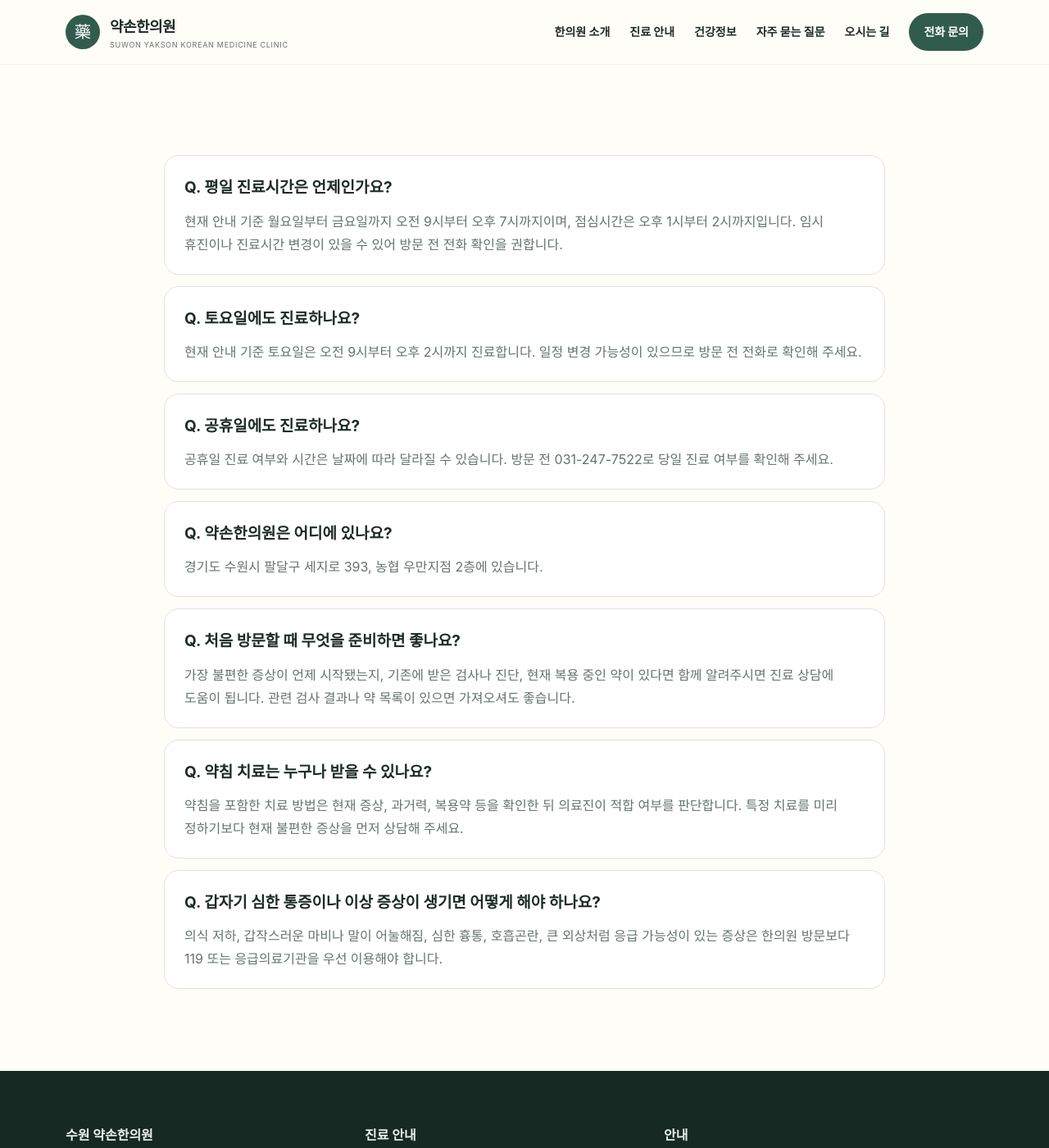
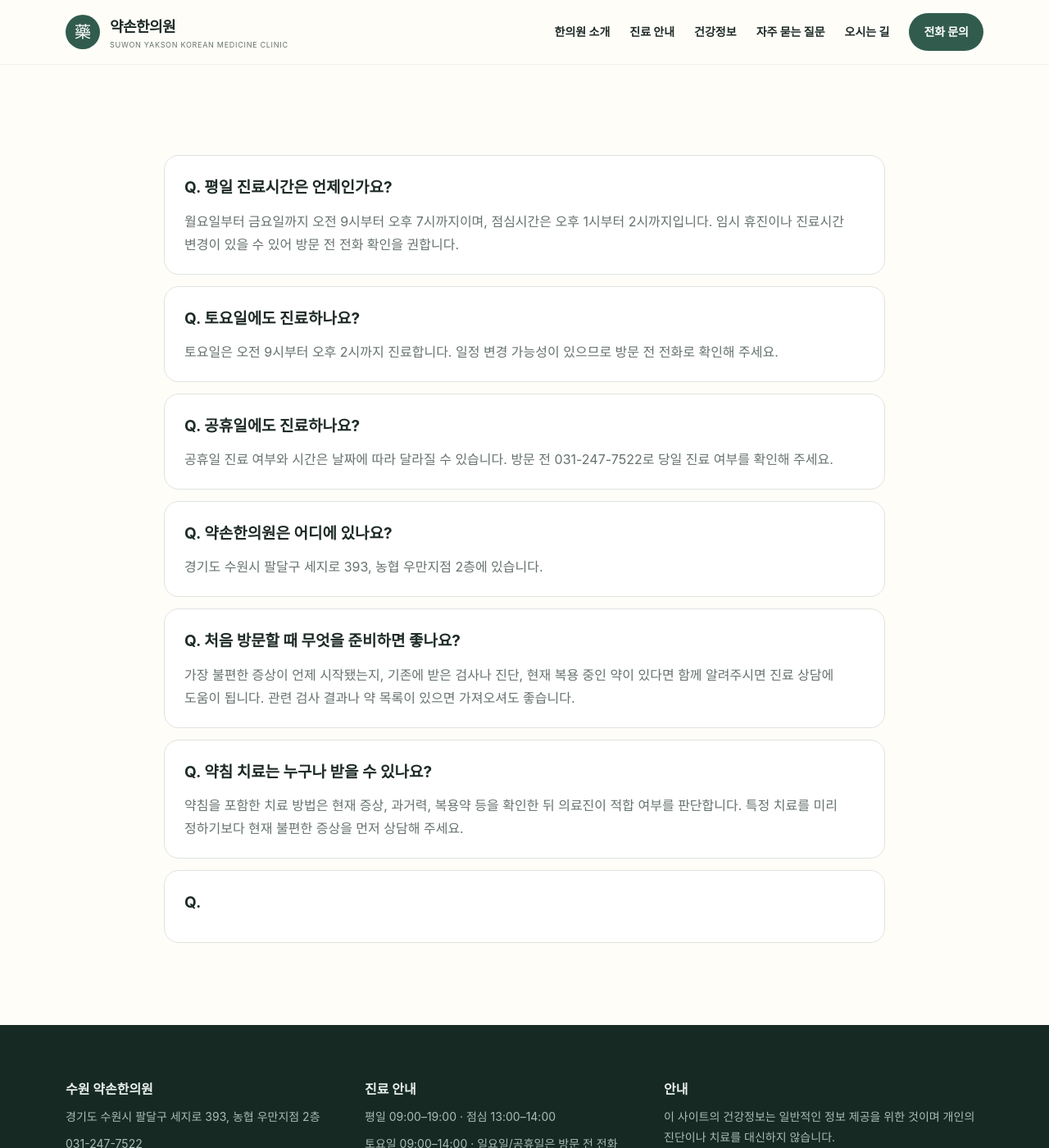
Before and after one commit to yaksonclinic/yakson-suwon-site, a Jekyll site: the page built from faq.md, in a window 1280 px wide and 1400 px high, scrolled down 310 px. Shown: the whole window at 82% size. Built offline with Jekyll 4.4.1, drawn with Linux system fonts in a browser that asks for light colours.

Commit message:
Update FAQ with revised operating hours and remove questions
Removed outdated questions and answers regarding emergency symptoms and clarified operating hours.

```diff
--- a/_data/faq.yml
+++ b/_data/faq.yml
@@ -1,9 +1,9 @@
 - question: "평일 진료시간은 언제인가요?"
   answer: >-
-    현재 안내 기준 월요일부터 금요일까지 오전 9시부터 오후 7시까지이며, 점심시간은 오후 1시부터 2시까지입니다. 임시 휴진이나 진료시간 변경이 있을 수 있어 방문 전 전화 확인을 권합니다.
+    월요일부터 금요일까지 오전 9시부터 오후 7시까지이며, 점심시간은 오후 1시부터 2시까지입니다. 임시 휴진이나 진료시간 변경이 있을 수 있어 방문 전 전화 확인을 권합니다.
 - question: "토요일에도 진료하나요?"
   answer: >-
-    현재 안내 기준 토요일은 오전 9시부터 오후 2시까지 진료합니다. 일정 변경 가능성이 있으므로 방문 전 전화로 확인해 주세요.
+    토요일은 오전 9시부터 오후 2시까지 진료합니다. 일정 변경 가능성이 있으므로 방문 전 전화로 확인해 주세요.
 - question: "공휴일에도 진료하나요?"
   answer: >-
     공휴일 진료 여부와 시간은 날짜에 따라 달라질 수 있습니다. 방문 전 031-247-7522로 당일 진료 여부를 확인해 주세요.
@@ -16,6 +16,4 @@
 - question: "약침 치료는 누구나 받을 수 있나요?"
   answer: >-
     약침을 포함한 치료 방법은 현재 증상, 과거력, 복용약 등을 확인한 뒤 의료진이 적합 여부를 판단합니다. 특정 치료를 미리 정하기보다 현재 불편한 증상을 먼저 상담해 주세요.
-- question: "갑자기 심한 통증이나 이상 증상이 생기면 어떻게 해야 하나요?"
-  answer: >-
-    의식 저하, 갑작스러운 마비나 말이 어눌해짐, 심한 흉통, 호흡곤란, 큰 외상처럼 응급 가능성이 있는 증상은 한의원 방문보다 119 또는 응급의료기관을 우선 이용해야 합니다.
+-
```
